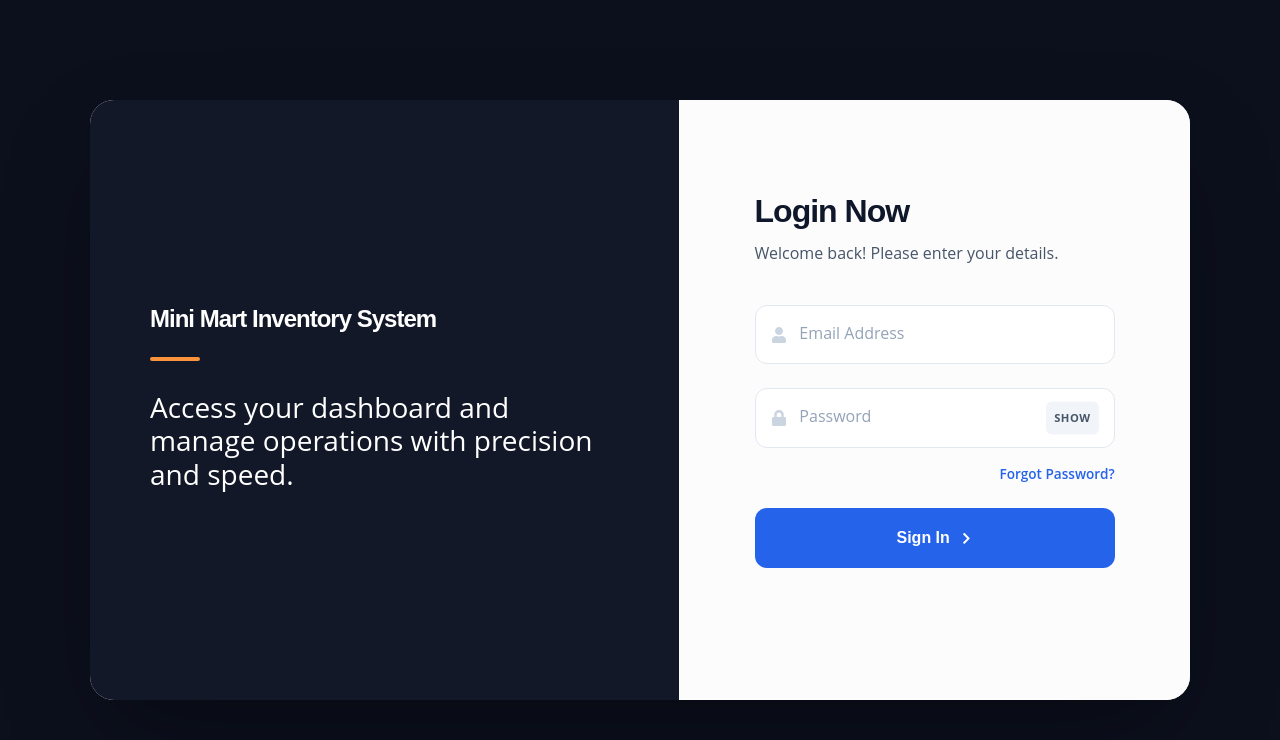
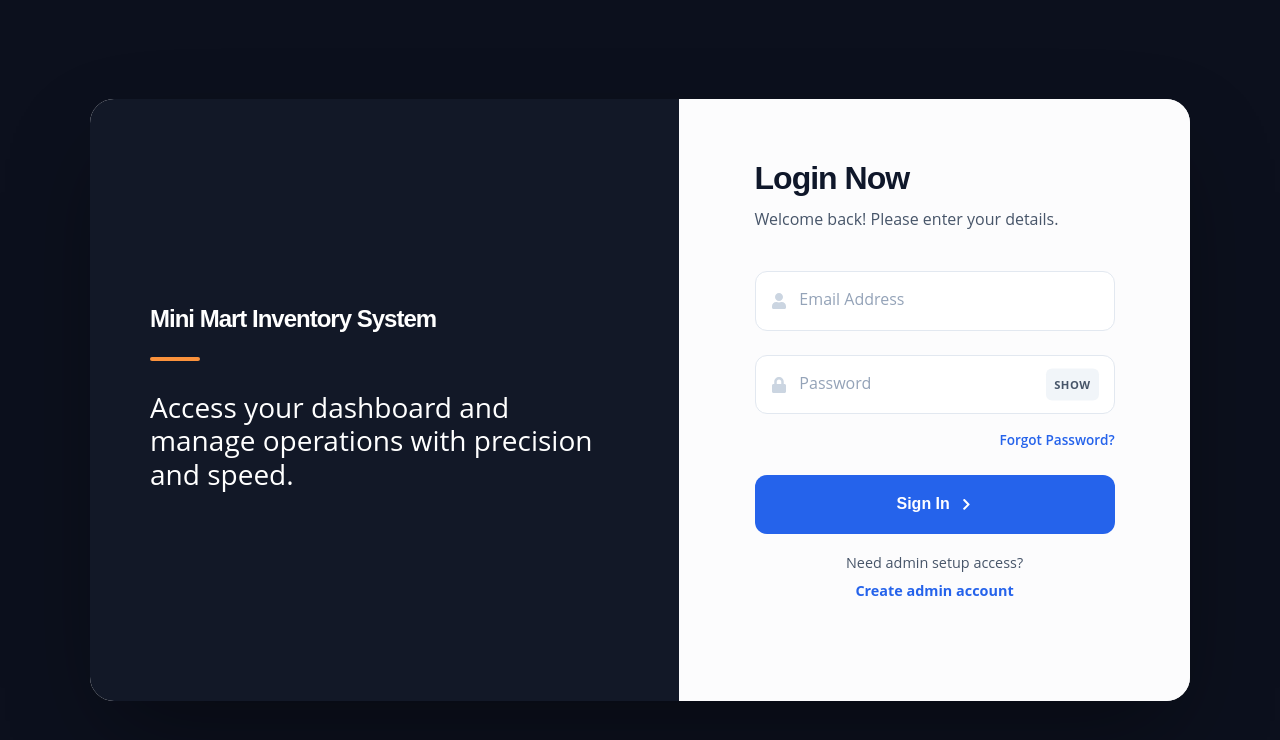
Before and after one commit to nathanielbautista-cmd/Inventory-Management-System, a React (Create React App) app in the folder frontend/: page / in a window 1280 px wide. Shown: the top 740 px of the page. Built offline with nearby package versions, Linux system fonts and the light colour scheme; no server answers.

Commit message:
for deployment

```diff
--- a/frontend/src/pages/Login.js
+++ b/frontend/src/pages/Login.js
@@ -26,13 +26,13 @@ function Login() {
   const [verifyEmailLocked, setVerifyEmailLocked] = useState(false);
   const [showPassword, setShowPassword] = useState(false);
   const [loading, setLoading] = useState(false);
-  const [adminSetupAvailable, setAdminSetupAvailable] = useState(false);
+  const [adminSetupAvailable, setAdminSetupAvailable] = useState(true);
 
   useEffect(() => {
     const checkAdminSetupStatus = async () => {
       try {
-        const res = await axios.get(`${API_BASE_URL}/auth/admin-setup-status`);
-        setAdminSetupAvailable(Boolean(res.data.requiresSetup));
+        await axios.get(`${API_BASE_URL}/auth/admin-setup-status`);
+        setAdminSetupAvailable(true);
       } catch (err) {
         console.error(err);
       }
@@ -269,9 +269,9 @@ function Login() {
 
               {adminSetupAvailable ? (
                 <div className="imp-admin-setup-cta">
-                  <span>Need to create the first admin account?</span>
+                  <span>Need admin setup access?</span>
                   <Link to="/setup-admin" className="imp-inline-link">
-                    Sign up as admin
+                    Create admin account
                   </Link>
                 </div>
               ) : null}
```
